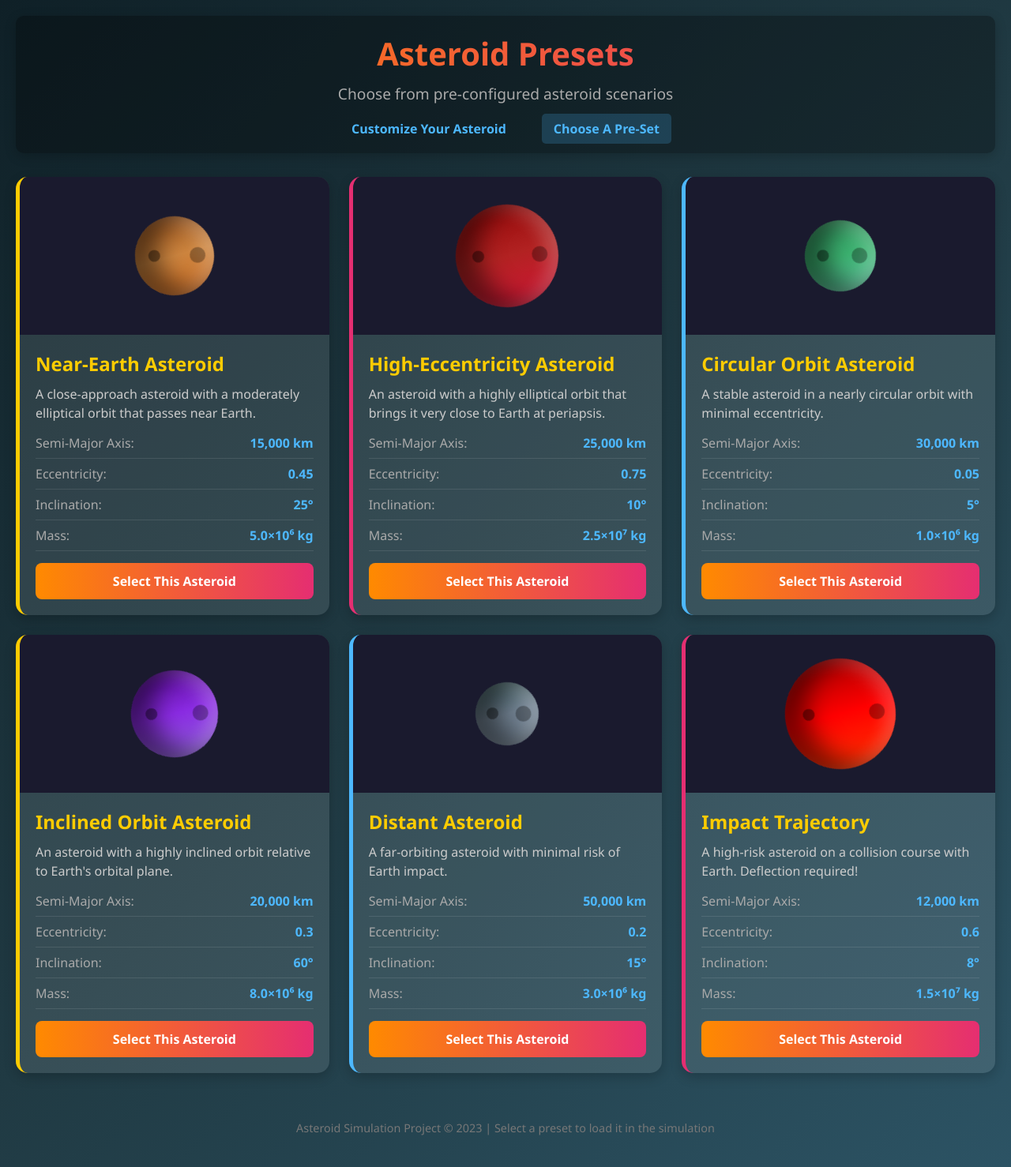
After one commit to AnthKaram/asteroid-sim, a Flask app: page /preset-orbits in a window 1280 px wide. The commit adds this page. Shown: the whole page at 79% size. Run offline with Flask 3, Linux system fonts and the light colour scheme.

Commit message:
added presets

```diff
--- a/app.py
+++ b/app.py
@@ -15,6 +15,11 @@ def index():
     kinetic_energy_sci = "{:.2e}".format(kinetic_energy)  # Format in scientific notation
     return render_template("index.html", kinetic_energy=kinetic_energy_sci)
 
+@app.route("/preset-orbits")
+def preset_orbits():
+    return render_template("preset.html")
+
+
 @app.route("/update-kinetic-energy")
 def update_kinetic_energy():
     mass = 1000  # in kilograms
--- /dev/null
+++ b/frontend/templates/preset.html
@@ -0,0 +1,523 @@
+<!DOCTYPE html>
+<html lang="en">
+<head>
+    <meta charset="UTF-8">
+    <title>Asteroid Presets</title>
+    <style>
+        * {
+            margin: 0;
+            padding: 0;
+            box-sizing: border-box;
+            font-family: 'Segoe UI', Tahoma, Geneva, Verdana, sans-serif;
+        }
+
+        body {
+            background: linear-gradient(135deg, #0f2027, #203a43, #2c5364);
+            color: #fff;
+            min-height: 100vh;
+            padding: 20px;
+        }
+
+        header {
+            text-align: center;
+            margin-bottom: 30px;
+            padding: 20px;
+            background: rgba(0, 0, 0, 0.3);
+            border-radius: 10px;
+            box-shadow: 0 4px 15px rgba(0, 0, 0, 0.2);
+        }
+
+        h1 {
+            font-size: 2.5rem;
+            margin-bottom: 10px;
+            background: linear-gradient(90deg, #ff8a00, #e52e71);
+            -webkit-background-clip: text;
+            background-clip: text;
+            color: transparent;
+        }
+
+        .subtitle {
+            font-size: 1.2rem;
+            color: #aaa;
+            margin-bottom: 20px;
+        }
+
+        nav {
+            margin-top: 20px;
+        }
+
+        nav ul {
+            display: flex;
+            justify-content: center;
+            list-style: none;
+        }
+
+        nav li {
+            margin: 0 15px;
+        }
+
+        nav a {
+            color: #4db8ff;
+            text-decoration: none;
+            font-weight: 600;
+            padding: 8px 15px;
+            border-radius: 5px;
+            transition: all 0.3s;
+        }
+
+        nav a:hover {
+            background: rgba(77, 184, 255, 0.2);
+        }
+
+        .presets-container {
+            display: grid;
+            grid-template-columns: repeat(auto-fill, minmax(300px, 1fr));
+            gap: 25px;
+            max-width: 1400px;
+            margin: 0 auto;
+        }
+
+        .preset-card {
+            background: rgba(255, 255, 255, 0.1);
+            border-radius: 15px;
+            overflow: hidden;
+            transition: transform 0.3s, box-shadow 0.3s;
+            box-shadow: 0 5px 15px rgba(0, 0, 0, 0.2);
+        }
+
+        .preset-card:hover {
+            transform: translateY(-10px);
+            box-shadow: 0 15px 30px rgba(0, 0, 0, 0.3);
+        }
+
+        .preset-visual {
+            height: 200px;
+            background: #1a1a2e;
+            display: flex;
+            justify-content: center;
+            align-items: center;
+            position: relative;
+            overflow: hidden;
+        }
+
+        .asteroid-3d {
+            width: 120px;
+            height: 120px;
+            border-radius: 50%;
+            background: linear-gradient(45deg, #8B4513, #CD853F, #D2691E);
+            box-shadow:
+                inset -20px -20px 30px rgba(0, 0, 0, 0.5),
+                inset 10px 10px 20px rgba(255, 255, 255, 0.2);
+            position: relative;
+            animation: rotate 20s infinite linear;
+        }
+
+        .asteroid-3d::before {
+            content: '';
+            position: absolute;
+            top: 15%;
+            left: 25%;
+            width: 20px;
+            height: 20px;
+            background: rgba(0, 0, 0, 0.3);
+            border-radius: 50%;
+        }
+
+        .asteroid-3d::after {
+            content: '';
+            position: absolute;
+            bottom: 20%;
+            right: 30%;
+            width: 15px;
+            height: 15px;
+            background: rgba(0, 0, 0, 0.4);
+            border-radius: 50%;
+        }
+
+        .preset-info {
+            padding: 20px;
+        }
+
+        .preset-title {
+            font-size: 1.5rem;
+            margin-bottom: 10px;
+            color: #ffcc00;
+        }
+
+        .preset-description {
+            color: #ccc;
+            margin-bottom: 15px;
+            line-height: 1.5;
+        }
+
+        .preset-params {
+            margin-top: 15px;
+        }
+
+        .param-row {
+            display: flex;
+            justify-content: space-between;
+            margin-bottom: 8px;
+            padding-bottom: 8px;
+            border-bottom: 1px solid rgba(255, 255, 255, 0.1);
+        }
+
+        .param-name {
+            color: #aaa;
+        }
+
+        .param-value {
+            font-weight: 600;
+            color: #4db8ff;
+        }
+
+        .select-btn {
+            display: block;
+            width: 100%;
+            padding: 12px;
+            background: linear-gradient(90deg, #ff8a00, #e52e71);
+            color: white;
+            border: none;
+            border-radius: 8px;
+            font-size: 1rem;
+            font-weight: 600;
+            cursor: pointer;
+            transition: all 0.3s;
+            margin-top: 15px;
+        }
+
+        .select-btn:hover {
+            transform: scale(1.03);
+            box-shadow: 0 5px 15px rgba(229, 46, 113, 0.4);
+        }
+
+        .danger {
+            border-left: 5px solid #e52e71;
+        }
+
+        .safe {
+            border-left: 5px solid #4db8ff;
+        }
+
+        .warning {
+            border-left: 5px solid #ffcc00;
+        }
+
+        @keyframes rotate {
+            from { transform: rotate(0deg); }
+            to { transform: rotate(360deg); }
+        }
+
+        footer {
+            text-align: center;
+            margin-top: 40px;
+            padding: 20px;
+            color: #777;
+            font-size: 0.9rem;
+        }
+
+        @media (max-width: 768px) {
+            .presets-container {
+                grid-template-columns: 1fr;
+            }
+
+            h1 {
+                font-size: 2rem;
+            }
+        }
+    </style>
+</head>
+<body>
+    <header>
+        <h1>Asteroid Presets</h1>
+        <p class="subtitle">Choose from pre-configured asteroid scenarios</p>
+        <nav>
+            <ul>
+                <li><a href="/">Customize Your Asteroid</a></li>
+                <li><a href="/preset-orbits" style="background: rgba(77, 184, 255, 0.2);">Choose A Pre-Set</a></li>
+            </ul>
+        </nav>
+    </header>
+
+    <div class="presets-container">
+        <!-- Near-Earth Asteroid -->
+        <div class="preset-card warning">
+            <div class="preset-visual">
+                <div class="asteroid-3d" style="width: 100px; height: 100px;"></div>
+            </div>
+            <div class="preset-info">
+                <h2 class="preset-title">Near-Earth Asteroid</h2>
+                <p class="preset-description">A close-approach asteroid with a moderately elliptical orbit that passes near Earth.</p>
+                <div class="preset-params">
+                    <div class="param-row">
+                        <span class="param-name">Semi-Major Axis:</span>
+                        <span class="param-value">15,000 km</span>
+                    </div>
+                    <div class="param-row">
+                        <span class="param-name">Eccentricity:</span>
+                        <span class="param-value">0.45</span>
+                    </div>
+                    <div class="param-row">
+                        <span class="param-name">Inclination:</span>
+                        <span class="param-value">25°</span>
+                    </div>
+                    <div class="param-row">
+                        <span class="param-name">Mass:</span>
+                        <span class="param-value">5.0×10⁶ kg</span>
+                    </div>
+                </div>
+                <button class="select-btn" onclick="selectPreset('nearEarth')">Select This Asteroid</button>
+            </div>
+        </div>
+
+        <!-- High-Eccentricity Asteroid -->
+        <div class="preset-card danger">
+            <div class="preset-visual">
+                <div class="asteroid-3d" style="width: 130px; height: 130px; background: linear-gradient(45deg, #8B0000, #B22222, #DC143C);"></div>
+            </div>
+            <div class="preset-info">
+                <h2 class="preset-title">High-Eccentricity Asteroid</h2>
+                <p class="preset-description">An asteroid with a highly elliptical orbit that brings it very close to Earth at periapsis.</p>
+                <div class="preset-params">
+                    <div class="param-row">
+                        <span class="param-name">Semi-Major Axis:</span>
+                        <span class="param-value">25,000 km</span>
+                    </div>
+                    <div class="param-row">
+                        <span class="param-name">Eccentricity:</span>
+                        <span class="param-value">0.75</span>
+                    </div>
+                    <div class="param-row">
+                        <span class="param-name">Inclination:</span>
+                        <span class="param-value">10°</span>
+                    </div>
+                    <div class="param-row">
+                        <span class="param-name">Mass:</span>
+                        <span class="param-value">2.5×10⁷ kg</span>
+                    </div>
+                </div>
+                <button class="select-btn" onclick="selectPreset('highEccentricity')">Select This Asteroid</button>
+            </div>
+        </div>
+
+        <!-- Circular Orbit Asteroid -->
+        <div class="preset-card safe">
+            <div class="preset-visual">
+                <div class="asteroid-3d" style="width: 90px; height: 90px; background: linear-gradient(45deg, #2E8B57, #3CB371, #66CDAA);"></div>
+            </div>
+            <div class="preset-info">
+                <h2 class="preset-title">Circular Orbit Asteroid</h2>
+                <p class="preset-description">A stable asteroid in a nearly circular orbit with minimal eccentricity.</p>
+                <div class="preset-params">
+                    <div class="param-row">
+                        <span class="param-name">Semi-Major Axis:</span>
+                        <span class="param-value">30,000 km</span>
+                    </div>
+                    <div class="param-row">
+                        <span class="param-name">Eccentricity:</span>
+                        <span class="param-value">0.05</span>
+                    </div>
+                    <div class="param-row">
+                        <span class="param-name">Inclination:</span>
+                        <span class="param-value">5°</span>
+                    </div>
+                    <div class="param-row">
+                        <span class="param-name">Mass:</span>
+                        <span class="param-value">1.0×10⁶ kg</span>
+                    </div>
+                </div>
+                <button class="select-btn" onclick="selectPreset('circularOrbit')">Select This Asteroid</button>
+            </div>
+        </div>
+
+        <!-- Inclined Orbit Asteroid -->
+        <div class="preset-card warning">
+            <div class="preset-visual">
+                <div class="asteroid-3d" style="width: 110px; height: 110px; background: linear-gradient(45deg, #4B0082, #8A2BE2, #9370DB);"></div>
+            </div>
+            <div class="preset-info">
+                <h2 class="preset-title">Inclined Orbit Asteroid</h2>
+                <p class="preset-description">An asteroid with a highly inclined orbit relative to Earth's orbital plane.</p>
+                <div class="preset-params">
+                    <div class="param-row">
+                        <span class="param-name">Semi-Major Axis:</span>
+                        <span class="param-value">20,000 km</span>
+                    </div>
+                    <div class="param-row">
+                        <span class="param-name">Eccentricity:</span>
+                        <span class="param-value">0.3</span>
+                    </div>
+                    <div class="param-row">
+                        <span class="param-name">Inclination:</span>
+                        <span class="param-value">60°</span>
+                    </div>
+                    <div class="param-row">
+                        <span class="param-name">Mass:</span>
+                        <span class="param-value">8.0×10⁶ kg</span>
+                    </div>
+                </div>
+                <button class="select-btn" onclick="selectPreset('inclinedOrbit')">Select This Asteroid</button>
+            </div>
+        </div>
+
+        <!-- Distant Asteroid -->
+        <div class="preset-card safe">
+            <div class="preset-visual">
+                <div class="asteroid-3d" style="width: 80px; height: 80px; background: linear-gradient(45deg, #2F4F4F, #708090, #778899);"></div>
+            </div>
+            <div class="preset-info">
+                <h2 class="preset-title">Distant Asteroid</h2>
+                <p class="preset-description">A far-orbiting asteroid with minimal risk of Earth impact.</p>
+                <div class="preset-params">
+                    <div class="param-row">
+                        <span class="param-name">Semi-Major Axis:</span>
+                        <span class="param-value">50,000 km</span>
+                    </div>
+                    <div class="param-row">
+                        <span class="param-name">Eccentricity:</span>
+                        <span class="param-value">0.2</span>
+                    </div>
+                    <div class="param-row">
+                        <span class="param-name">Inclination:</span>
+                        <span class="param-value">15°</span>
+                    </div>
+                    <div class="param-row">
+                        <span class="param-name">Mass:</span>
+                        <span class="param-value">3.0×10⁶ kg</span>
+                    </div>
+                </div>
+                <button class="select-btn" onclick="selectPreset('distantAsteroid')">Select This Asteroid</button>
+            </div>
+        </div>
+
+        <!-- Impact Trajectory -->
+        <div class="preset-card danger">
+            <div class="preset-visual">
+                <div class="asteroid-3d" style="width: 140px; height: 140px; background: linear-gradient(45deg, #8B0000, #FF0000, #FF4500);"></div>
+            </div>
+            <div class="preset-info">
+                <h2 class="preset-title">Impact Trajectory</h2>
+                <p class="preset-description">A high-risk asteroid on a collision course with Earth. Deflection required!</p>
+                <div class="preset-params">
+                    <div class="param-row">
+                        <span class="param-name">Semi-Major Axis:</span>
+                        <span class="param-value">12,000 km</span>
+                    </div>
+                    <div class="param-row">
+                        <span class="param-name">Eccentricity:</span>
+                        <span class="param-value">0.6</span>
+                    </div>
+                    <div class="param-row">
+                        <span class="param-name">Inclination:</span>
+                        <span class="param-value">8°</span>
+                    </div>
+                    <div class="param-row">
+                        <span class="param-name">Mass:</span>
+                        <span class="param-value">1.5×10⁷ kg</span>
+                    </div>
+                </div>
+                <button class="select-btn" onclick="selectPreset('impactTrajectory')">Select This Asteroid</button>
+            </div>
+        </div>
+    </div>
+
+    <footer>
+        <p>Asteroid Simulation Project &copy; 2023 | Select a preset to load it in the simulation</p>
+    </footer>
+
+    <script>
+        // Preset configurations
+        const presets = {
+            nearEarth: {
+                a: 15000,
+                e: 0.45,
+                inc: 25,
+                raan: 0,
+                argp: 0,
+                M0: 0,
+                mass: 6,
+                velocity: 11
+            },
+            highEccentricity: {
+                a: 25000,
+                e: 0.75,
+                inc: 10,
+                raan: 0,
+                argp: 0,
+                M0: 0,
+                mass: 7.4,
+                velocity: 13
+            },
+            circularOrbit: {
+                a: 30000,
+                e: 0.05,
+                inc: 5,
+                raan: 0,
+                argp: 0,
+                M0: 0,
+                mass: 6,
+                velocity: 10
+            },
+            inclinedOrbit: {
+                a: 20000,
+                e: 0.3,
+                inc: 60,
+                raan: 0,
+                argp: 0,
+                M0: 0,
+                mass: 6.9,
+                velocity: 12
+            },
+            distantAsteroid: {
+                a: 50000,
+                e: 0.2,
+                inc: 15,
+                raan: 0,
+                argp: 0,
+                M0: 0,
+                mass: 6.5,
+                velocity: 8
+            },
+            impactTrajectory: {
+                a: 12000,
+                e: 0.6,
+                inc: 8,
+                raan: 40,
+                argp: 20,
+                M0: 0,
+                mass: 7.2,
+                velocity: 15
+            }
+        };
+
+        function selectPreset(presetId) {
+            const preset = presets[presetId];
+            if (preset) {
+                // Store the preset in localStorage
+                localStorage.setItem('selectedPreset', JSON.stringify(preset));
+
+                // Redirect to main simulation page
+                window.location.href = '/';
+
+                // Show confirmation
+                alert(`Preset "${presetId}" selected! Loading simulation...`);
+            }
+        }
+
+        // Add some interactive effects
+        document.addEventListener('DOMContentLoaded', function() {
+            const cards = document.querySelectorAll('.preset-card');
+
+            cards.forEach(card => {
+                card.addEventListener('mouseenter', function() {
+                    this.style.transform = 'translateY(-10px) scale(1.02)';
+                });
+
+                card.addEventListener('mouseleave', function() {
+                    this.style.transform = 'translateY(0) scale(1)';
+                });
+            });
+        });
+    </script>
+</body>
+</html>
```
Also changed, not shown: frontend/templates/index.html (+40 -1 lines).
